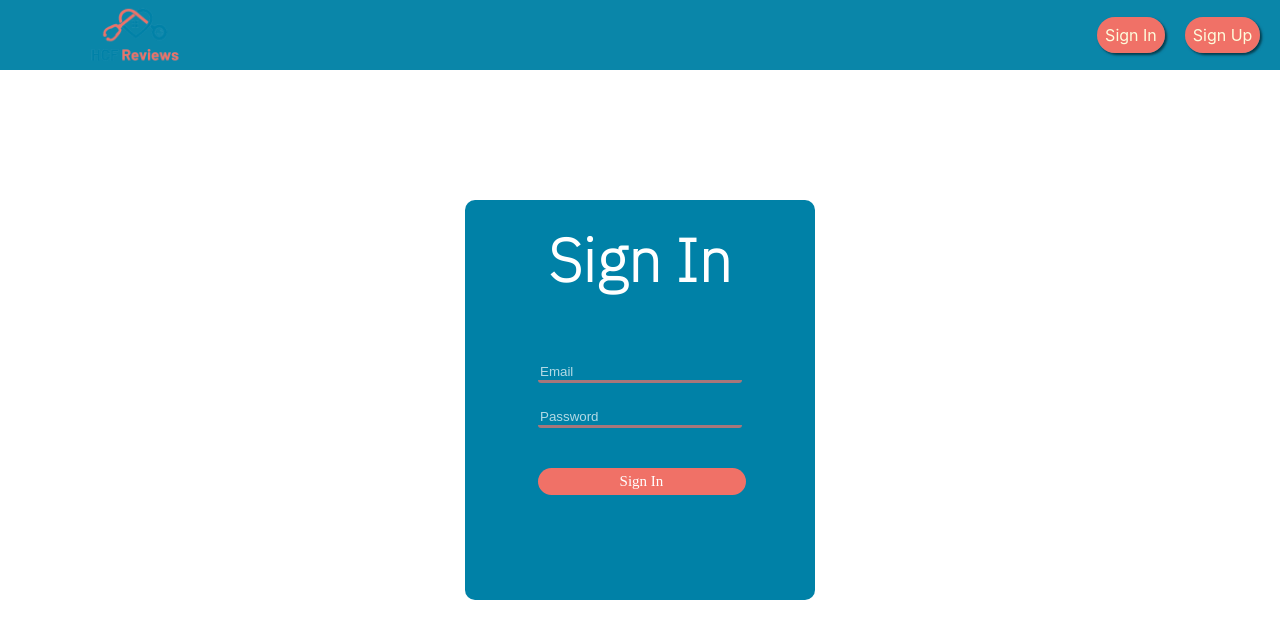
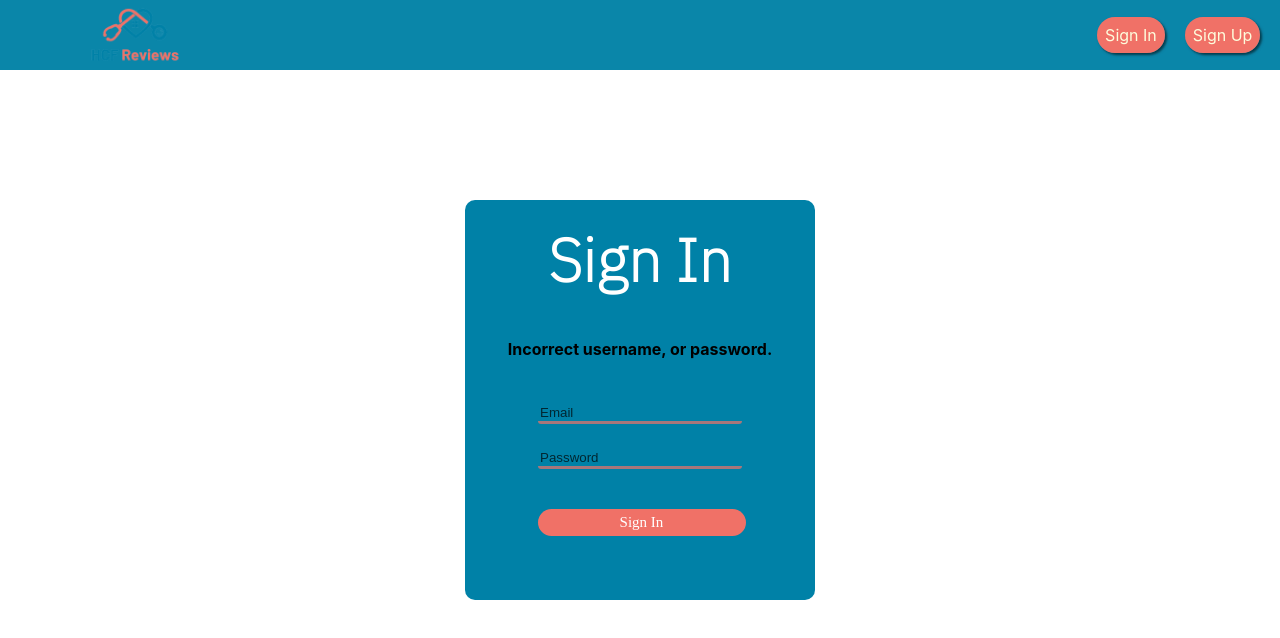
Before and after one commit to rodennis/HCF-review, a React (Create React App) app in the folder client/: page /signIn in a window 1280 px wide. Both pictures are taken after typing "name@example.com", "Sample123" into the empty fields and a click on the button "Sign In". Shown: the top 638 px of the page. Built offline with nearby package versions, Linux system fonts and the light colour scheme; no server answers.

Commit message:
add error handling to login

```diff
--- a/client/src/App.css
+++ b/client/src/App.css
@@ -12,5 +12,5 @@ input:focus {
 }
 
 ::placeholder {
-  color: white;
+  color: black;
 }
--- /dev/null
+++ b/client/src/components/userPhotos.js
@@ -0,0 +1,3 @@
+export const userPhotos = [
+
+]
--- a/client/src/screens/SignIn/SignIn.jsx
+++ b/client/src/screens/SignIn/SignIn.jsx
@@ -10,6 +10,7 @@ function SignIn({ setUser }) {
 
   const [email, setEmail] = useState("");
   const [password, setPassword] = useState("");
+  const [message, setMessage] = useState('')
 
   const loginInfo = {
     email,
@@ -20,10 +21,11 @@ function SignIn({ setUser }) {
     try {
       e.preventDefault();
       const user = await signIn(loginInfo);
-      setUser(user);
-      navigate("/");
+        setUser(user);
+        navigate("/");
     } catch (error) {
       console.log(error);
+      setMessage('Incorrect username, or password.')
       setEmail("");
       setPassword("");
     }
@@ -34,6 +36,7 @@ function SignIn({ setUser }) {
       <HomeNavbar />
       <form onSubmit={handleSubmit} className="sign-in-form">
         <h1 className="sign-in-title">Sign In</h1>
+        {message && <h4>{message}</h4>}
         <input
           type="text"
           className="email"
```
